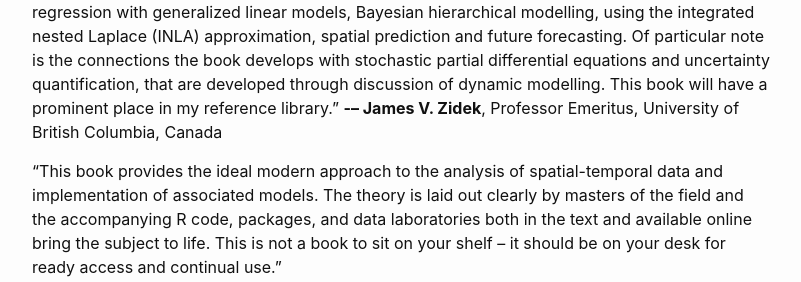
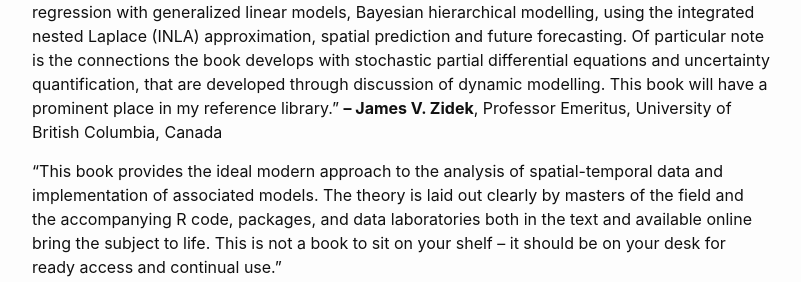
Before and after one commit to andrewzm/STRbook, a Jekyll site: the page built from docs/reviews.md, in a window 1280 px wide and 900 px high, scrolled down 402 px. Shown: the part 162-444 px from the top of the window, without its empty margins (238-1039 px from the left). Built offline with Jekyll 4.4.1, drawn with Linux system fonts in a browser that asks for light colours.

Commit message:
attribution separator was slightly off

```diff
--- a/docs/reviews.md
+++ b/docs/reviews.md
@@ -9,7 +9,7 @@ Book reviews go here.
 ## Endorsements
 
 "This book is a comprehensive and very readable tutorial on modelling and visualizing spatio-temporal (ST) processes. It emphasises the need to understand an ST process before attempting to model it. Along the way, the reader learns the descriptive phase of exploratory analysis and moves on to the dynamic modelling of ST processes. Only then does the reader move onto the rich libraries of R tools available for the model construction. In the final phase the reader learns how to assess the models he or she has created with the goal of improving them and ultimately choosing the best one. All this is accomplished using a hands-on approach through lab work that involves complex datasets and the very large library of R packages now available. Thus, the reader will learn amongst many other things, how to animate their spatial plots of data and the use of Trelliscope for visualizing large ST datasets. For data wrangling, the reader learns about the dyplr and tidyr R packages. And the reader will master a lot of the skills needed for spatial regression with generalized linear models, Bayesian hierarchical modelling, using the integrated nested Laplace (INLA) approximation, spatial prediction and future forecasting. Of particular note is the connections the book develops with stochastic partial differential equations and uncertainty quantification, that are developed through discussion of dynamic modelling. This book will have a prominent place in my reference library."
-**-– James V. Zidek**, Professor Emeritus, University of British Columbia, Canada
+**-- James V. Zidek**, Professor Emeritus, University of British Columbia, Canada
 
 "This book provides the ideal modern approach to the analysis of spatial-temporal data and implementation of associated models. The theory is laid out clearly by masters of the field and the accompanying R code, packages, and data laboratories both in the text and available online bring the subject to life. This is not a book to sit on your shelf -- it should be on your desk for ready access and continual use."<br />**-- Marc Mangel**, University of California, Santa Cruz (USA) and University of Bergen (Norway)
 
```
